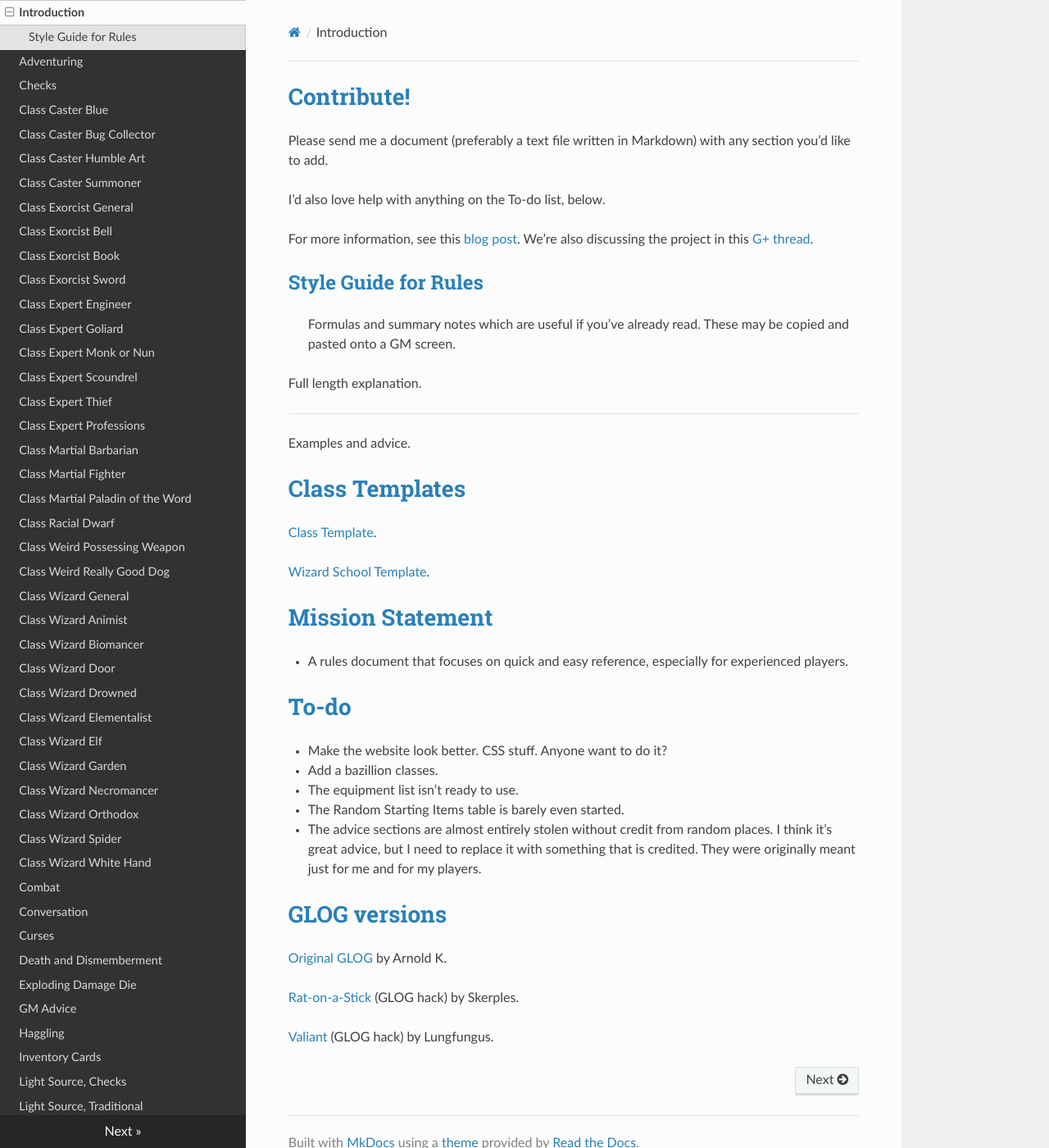
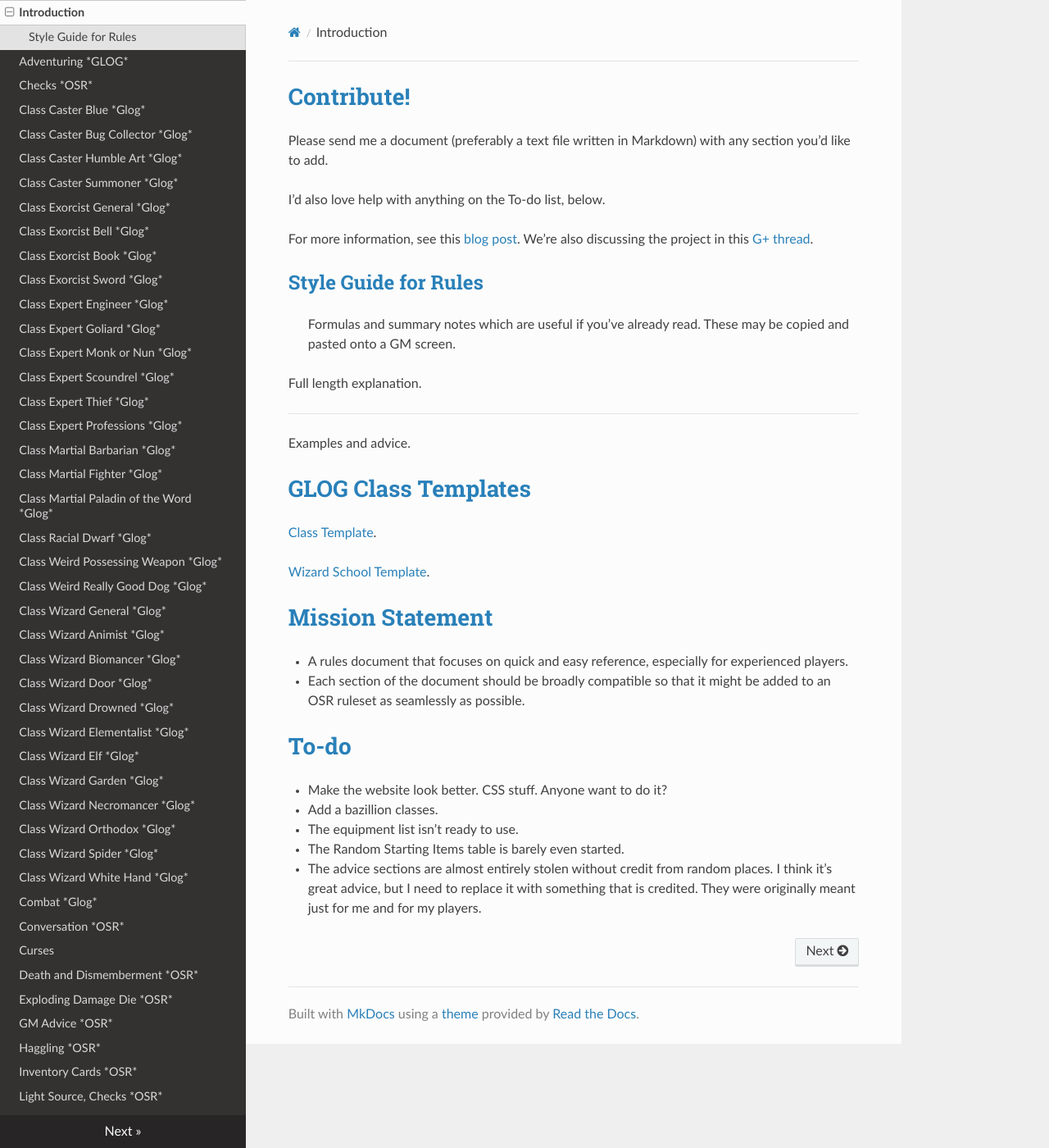
Before and after one commit to valzi/villagefolk, an MkDocs documentation site: the page built from docs/index.md, in a window 1280 px wide and 1400 px high. Shown: the whole window at 82% size. Built offline with MkDocs 1.6.1, drawn with Linux system fonts in a browser that asks for light colours; nearby versions of some CDN libraries; old or Windows-style settings are respelled for this version of MkDocs.

Commit message:
Regular auto-commit

```diff
--- a/docs/index.md
+++ b/docs/index.md
@@ -18,7 +18,7 @@ Full length explanation.
 
 Examples and advice.
 
-# Class Templates
+# GLOG Class Templates
 
 [Class Template](https://www.dropbox.com/s/aebvu5dl82630ef/Template_Class.md?dl=1).
 
@@ -27,6 +27,7 @@ Examples and advice.
 # Mission Statement
 
 * A rules document that focuses on quick and easy reference, especially for experienced players.
+*  Each section of the document should be broadly compatible so that it might be added to an OSR ruleset as seamlessly as possible.
 
 # To-do
 
@@ -39,13 +40,3 @@ Examples and advice.
 * The Random Starting Items table is barely even started.
 
 * The advice sections are almost entirely stolen without credit from random places. I think it's great advice, but I need to replace it with something that is credited. They were originally meant just for me and for my players.
-
-
-
-# GLOG versions
-
-[Original GLOG](http://goblinpunch.blogspot.ca/2016/05/the-glog.html) by Arnold K.
-
-[Rat-on-a-Stick](https://coinsandscrolls.blogspot.ca/2018/01/osr-glog-based-homebrew-v01-rat-on.html) (GLOG hack) by Skerples.
-
-[Valiant](https://drive.google.com/open?id=1aX9tJguzXvbxU4cwv1S_f9fZBaSQKeo9) (GLOG hack) by Lungfungus.
--- a/mkdocs.yml
+++ b/mkdocs.yml
@@ -1,4 +1,4 @@
-site_name: Modular GLOG
+site_name: Modular OSR Rules
 theme: readthedocs
 extra_css: [extra.css]
 
@@ -14,68 +14,68 @@ markdown_extensions:
 
 pages:
       - Introduction: index.md
-      - Adventuring: Adventuring.md
-      - Checks: Checks.md
-      - Class Caster Blue: Class_Caster_Blue.md
-      - Class Caster Bug Collector: Class_Caster_Bug_Collector.md
-      - Class Caster Humble Art: Class_Caster_Humble_Art.md
-      - Class Caster Summoner: Class_Caster_Summoner.md
-      - Class Exorcist General: Class_Exorcist_General.md
-      - Class Exorcist Bell: Class_Exorcist_Bell.md
-      - Class Exorcist Book: Class_Exorcist_Book.md
-      - Class Exorcist Sword: Class_Exorcist_Sword.md
-      - Class Expert Engineer: Class_Expert_Engineer.md
-      - Class Expert Goliard: Class_Expert_Goliard.md
-      - Class Expert Monk or Nun: Class_Expert_Monk_or_Nun.md
-      - Class Expert Scoundrel: Class_Expert_Scoundrel.md
-      - Class Expert Thief: Class_Expert_Thief.md
-      - Class Expert Professions: Class_Expert_Professions.md
-      - Class Martial Barbarian: Class_Martial_Barbarian.md
-      - Class Martial Fighter: Class_Martial_Fighter.md
-      - Class Martial Paladin of the Word: Class_Martial_Paladin_of_the_Word.md
-      - Class Racial Dwarf: Class_Racial_Dwarf.md
-      - Class Weird Possessing Weapon: Class_Weird_Possessing_Weapon.md
-      - Class Weird Really Good Dog: Class_Weird_Really_Good_Dog.md
-      - Class Wizard General: Class_Wizard_General.md
-      - Class Wizard Animist: Class_Wizard_Animist.md
-      - Class Wizard Biomancer: Class_Wizard_Biomancer.md
-      - Class Wizard Door: Class_Wizard_Door.md
-      - Class Wizard Drowned: Class_Wizard_Drowned.md
-      - Class Wizard Elementalist: Class_Wizard_Elementalist.md
-      - Class Wizard Elf: Class_Wizard_Elf.md
-      - Class Wizard Garden: Class_Wizard_Garden.md
-      - Class Wizard Necromancer: Class_Wizard_Necromancer.md
-      - Class Wizard Orthodox: Class_Wizard_Orthodox.md
-      - Class Wizard Spider: Class_Wizard_Spider.md
-      - Class Wizard White Hand: Class_Wizard_White_Hand.md
-      - Combat: Combat.md
-      - Conversation: Conversation.md
+      - Adventuring *GLOG*: Adventuring.md
+      - Checks *OSR*: Checks.md
+      - Class Caster Blue *Glog*: Class_Caster_Blue.md
+      - Class Caster Bug Collector *Glog*: Class_Caster_Bug_Collector.md
+      - Class Caster Humble Art *Glog*: Class_Caster_Humble_Art.md
+      - Class Caster Summoner *Glog*: Class_Caster_Summoner.md
+      - Class Exorcist General *Glog*: Class_Exorcist_General.md
+      - Class Exorcist Bell *Glog*: Class_Exorcist_Bell.md
+      - Class Exorcist Book *Glog*: Class_Exorcist_Book.md
+      - Class Exorcist Sword *Glog*: Class_Exorcist_Sword.md
+      - Class Expert Engineer *Glog*: Class_Expert_Engineer.md
+      - Class Expert Goliard *Glog*: Class_Expert_Goliard.md
+      - Class Expert Monk or Nun *Glog*: Class_Expert_Monk_or_Nun.md
+      - Class Expert Scoundrel *Glog*: Class_Expert_Scoundrel.md
+      - Class Expert Thief *Glog*: Class_Expert_Thief.md
+      - Class Expert Professions *Glog*: Class_Expert_Professions.md
+      - Class Martial Barbarian *Glog*: Class_Martial_Barbarian.md
+      - Class Martial Fighter *Glog*: Class_Martial_Fighter.md
+      - Class Martial Paladin of the Word *Glog*: Class_Martial_Paladin_of_the_Word.md
+      - Class Racial Dwarf *Glog*: Class_Racial_Dwarf.md
+      - Class Weird Possessing Weapon *Glog*: Class_Weird_Possessing_Weapon.md
+      - Class Weird Really Good Dog *Glog*: Class_Weird_Really_Good_Dog.md
+      - Class Wizard General *Glog*: Class_Wizard_General.md
+      - Class Wizard Animist *Glog*: Class_Wizard_Animist.md
+      - Class Wizard Biomancer *Glog*: Class_Wizard_Biomancer.md
+      - Class Wizard Door *Glog*: Class_Wizard_Door.md
+      - Class Wizard Drowned *Glog*: Class_Wizard_Drowned.md
+      - Class Wizard Elementalist *Glog*: Class_Wizard_Elementalist.md
+      - Class Wizard Elf *Glog*: Class_Wizard_Elf.md
+      - Class Wizard Garden *Glog*: Class_Wizard_Garden.md
+      - Class Wizard Necromancer *Glog*: Class_Wizard_Necromancer.md
+      - Class Wizard Orthodox *Glog*: Class_Wizard_Orthodox.md
+      - Class Wizard Spider *Glog*: Class_Wizard_Spider.md
+      - Class Wizard White Hand *Glog*: Class_Wizard_White_Hand.md
+      - Combat *Glog*: Combat.md
+      - Conversation *OSR*: Conversation.md
       - Curses: Curses.md
-      - Death and Dismemberment: Death_Dismemberment.md
-      - Exploding Damage Die: Exploding_Damage_Die.md
-      - GM Advice: GM_advice.md
-      - Haggling: haggling.md
-      - Inventory Cards: Inventory_Cards.md
-      - Light Source, Checks: Light_Source_Checks.md
-      - Light Source, Traditional: Light_Source_Traditional.md
-      - Magic: Magic.md
-      - Market: Market.md
-      - Movement: Movement.md
-      - Mutation: Mutation.md
-      - Overland Actions: Overland_Actions.md
-      - Overland Basics: Overland_Basics.md
-      - Overland Encounters, by Terrain: Overland_Encounters_by_Terrain.md
-      - Overland Encounters, Simple: Overland_Encounters_Simple.md
-      - Overland Travel: Overland_Travel.md
-      - Overland Travel, Traditional: Overland_Travel_Traditional.md
-      - Player Advice: Player_Advice.md
-      - Player Rules/Character Generation: Player_Rules_Character_Generation.md
-      - Play Procedure: Play_Procedure.md
-      - Professions: Professions.md
-      - Random Starting Items: Random_Starting_Items.md
-      - Saving Throw, Charisma + Level: Saving_Throw_Charisma+Level.md
-      - Saving Throw, Half Stat: Saving_Throw_Half_Stat.md
-      - Saving Throw, Half Stat -- Improving: Saving_Throw_Half_Stat_Improving.md
-      - Skills: Skills.md
-      - Solo Player Character: SoloPC.md
+      - Death and Dismemberment *OSR*: Death_Dismemberment.md
+      - Exploding Damage Die *OSR*: Exploding_Damage_Die.md
+      - GM Advice *OSR*: GM_advice.md
+      - Haggling *OSR*: haggling.md
+      - Inventory Cards *OSR*: Inventory_Cards.md
+      - Light Source, Checks *OSR*: Light_Source_Checks.md
+      - Light Source, Traditional *OSR*: Light_Source_Traditional.md
+      - Magic *Glog*: Magic.md
+      - Market, Michael Bacon *OSR*: Market.md
+      - Movement *Glog*: Movement.md
+      - Mutation *OSR*: Mutation.md
+      - Overland Actions *OSR*: Overland_Actions.md
+      - Overland Basics *OSR*: Overland_Basics.md
+      - Overland Encounters, by Terrain *OSR*: Overland_Encounters_by_Terrain.md
+      - Overland Encounters, Simple *OSR*: Overland_Encounters_Simple.md
+      - Overland Travel *GLOG*: Overland_Travel.md
+      - Overland Travel, Traditional *GLOG*: Overland_Travel_Traditional.md
+      - Player Advice  *OSR*: Player_Advice.md
+      - Player Rules/Character Generation *GLOG*: Player_Rules_Character_Generation.md
+      - Play Procedure *OSR*: Play_Procedure.md
+      - Professions *OSR*: Professions.md
+      - Random Starting Items *Glog*: Random_Starting_Items.md
+      - Saving Throw, Charisma + Level *OSR*: Saving_Throw_Charisma+Level.md
+      - Saving Throw, Half Stat *OSR*: Saving_Throw_Half_Stat.md
+      - Saving Throw, Half Stat -- Improving *OSR*: Saving_Throw_Half_Stat_Improving.md
+      - Skills *OSR*: Skills.md
+      - Solo Player Character *OSR*: SoloPC.md
       - License: zGame_License.md
```
